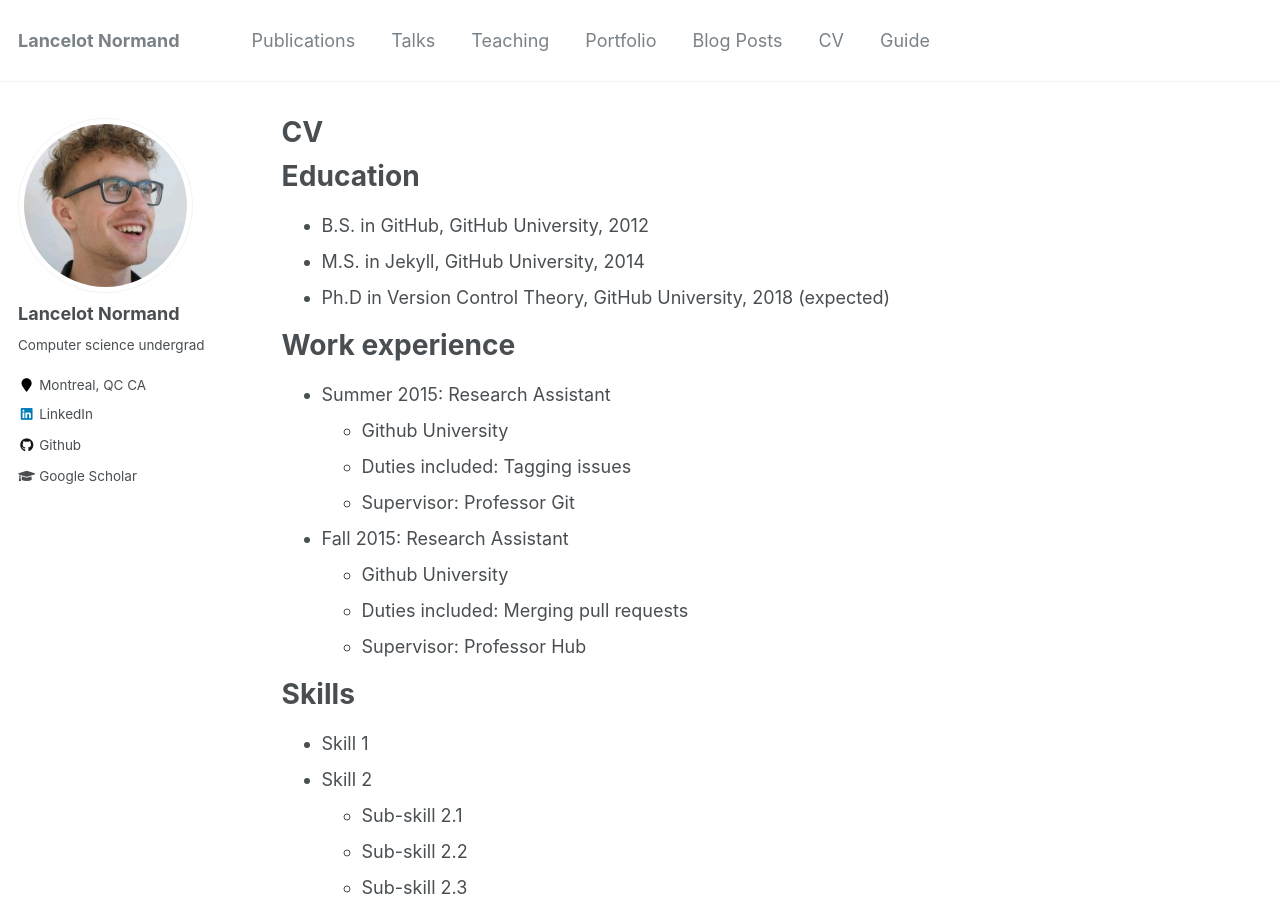
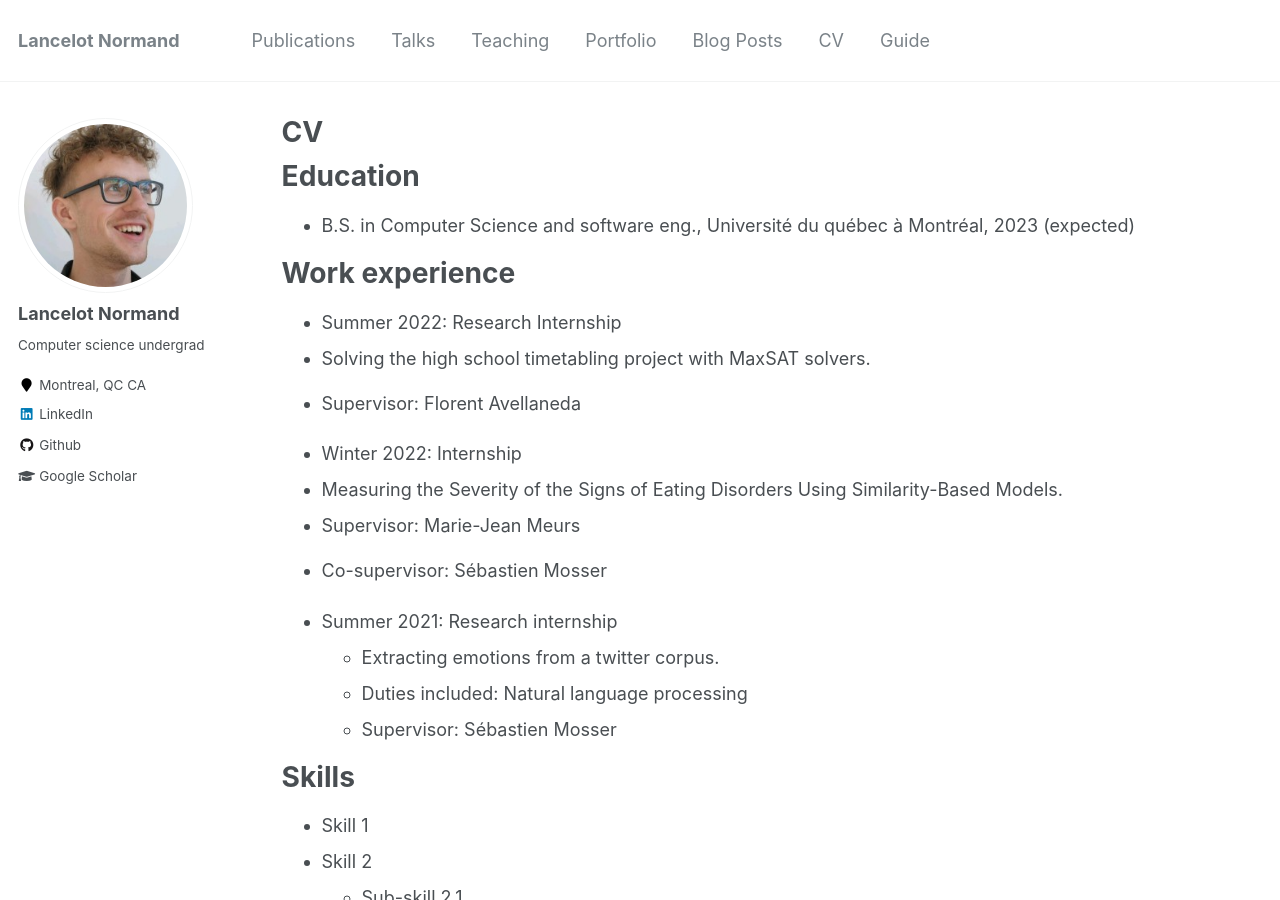
Before and after one commit to lancelotnd/lancelotnd.github.io, a Jekyll site: the page built from _pages/cv.md, in a window 1280 px wide and 900 px high. Built offline with Jekyll 4.4.1, drawn with Linux system fonts in a browser that asks for light colours.

Commit message:
update resume

```diff
--- a/_pages/cv.md
+++ b/_pages/cv.md
@@ -11,21 +11,24 @@ redirect_from:
 
 Education
 ======
-* B.S. in GitHub, GitHub University, 2012
-* M.S. in Jekyll, GitHub University, 2014
-* Ph.D in Version Control Theory, GitHub University, 2018 (expected)
+* B.S. in Computer Science and software eng., Université du québec à Montréal, 2023 (expected)
+
 
 Work experience
 ======
-* Summer 2015: Research Assistant
-  * Github University
-  * Duties included: Tagging issues
-  * Supervisor: Professor Git
+* Summer 2022: Research Internship
+ * Solving the high school timetabling project with MaxSAT solvers.
+ * Supervisor: Florent Avellaneda
 
-* Fall 2015: Research Assistant
-  * Github University
-  * Duties included: Merging pull requests
-  * Supervisor: Professor Hub
+* Winter 2022: Internship
+ * Measuring the Severity of the Signs of Eating Disorders Using Similarity-Based Models.
+ * Supervisor: Marie-Jean Meurs
+ * Co-supervisor: Sébastien Mosser
+
+* Summer 2021: Research internship
+  * Extracting emotions from a twitter corpus.
+  * Duties included: Natural language processing
+  * Supervisor: Sébastien Mosser
 
 Skills
 ======
```
Also changed, not shown: _pages/about.md (+1 -1 lines).
